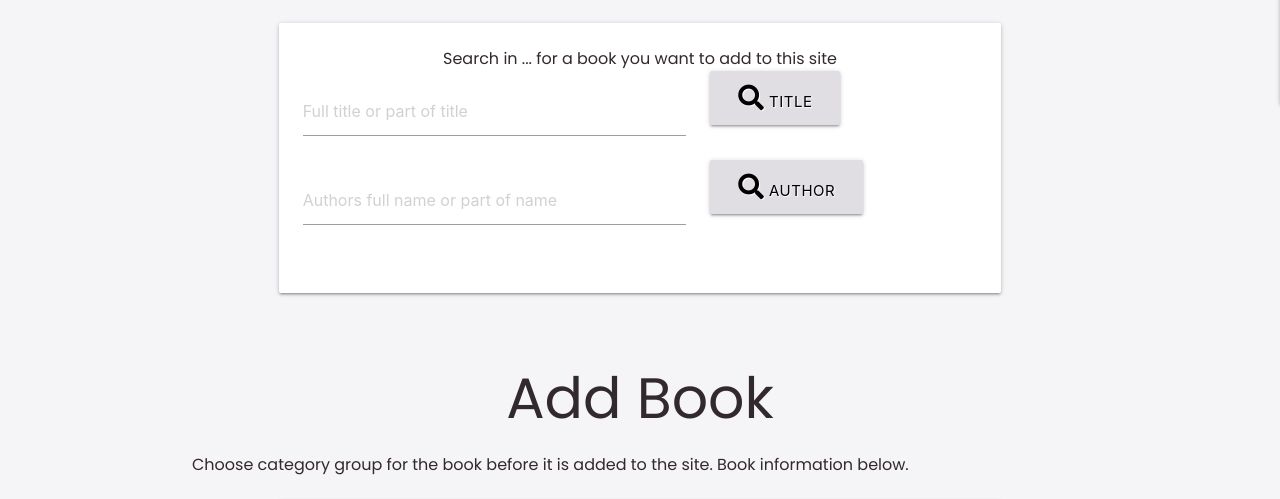
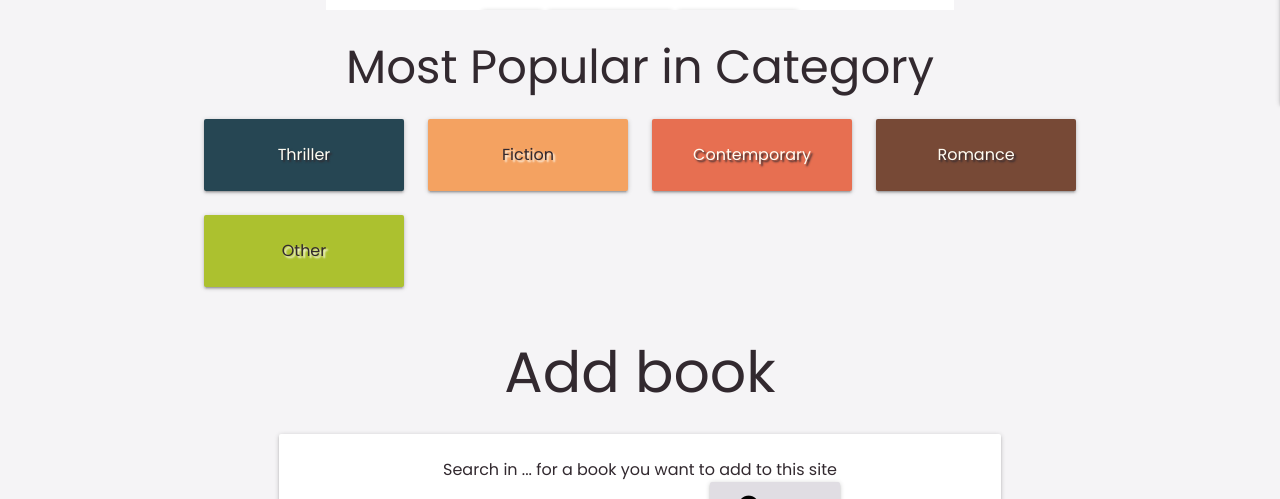
Before and after one commit to Carina-P/ms3-best-books, a Flask app: page / in a window 1280 px wide. Shown: the part 756-1255 px from the top of the page. Run offline with Flask 2, Linux system fonts and the light colour scheme; the visitor is signed in with stand-in values (Sample User, id 1); data that the repository does not hold is empty; some libraries are stand-ins or nearby versions.

Commit message:
Added Categories

```diff
--- a/static/css/style.css
+++ b/static/css/style.css
@@ -41,27 +41,33 @@ body{
     background-color: #cc2936;
     color: #ffffff;
     text-shadow: 1px 1px 1px rgba(0,0,0,1);
-}
-.bgr-red{
-    background-color: #cc2936;
-}
+    }
 .bgr-light{
     background-color: #fffcf2;
 }
 .bgr-white{
     background-color: #ffffff;
 }
+.bgr-acid{
+    background-color: #acc12f;
+}
+.bgr-darkgreen{
+    background-color: #264653;
+}
 .bgr-green{
     background-color: #2a9d8f;
 }
-.bgr-brown{
-    background-color: #774936;
+.bgr-sandy{
+    background-color: #f4a261;
 }
 .bgr-orange{
     background-color: #e76f51;
 }
-.bgr-sandy{
-    background-color: #f4a261;
+.bgr-red{
+    background-color: #cc2936;
+}
+.bgr-brown{
+    background-color: #774936;
 }
 
 /* Header */
--- a/templates/books.html
+++ b/templates/books.html
@@ -1,5 +1,13 @@
 {% extends "base.html" %}
 {% block content %}
+    <section id="search_for_book" class="container">
+        <div class="center-align">
+            <h3>Search for book in this database</h3>
+            <div class="card">
+                <div class="card-content"></div>
+            </div>
+        </div>
+    </section>
     <section id="popular" class="container">
         <div class="center-align">
             <h3>10 Most Popular Books</h3>
@@ -108,7 +116,40 @@
         </div>
     </div>
     </section>
-    <h3>Different Categories</h3>
+
+    <section id="categories">
+        <div class="center-align">
+            <h3>Most Popular in Category</h3>
+            <div class="row">
+                <div class="col s6 m3">
+                    <div class="card-panel bgr-darkgreen text-light dark-shadow">
+                        <span>Thriller</span>
+                    </div>
+                </div>
+                <div class="col s6 m3">
+                    <div class="card-panel bgr-sandy text-dark light-shadow">
+                        <span>Fiction</span>
+                    </div>
+                </div>
+                <div class="col s6 m3">
+                    <div class="card-panel bgr-orange text-light dark-shadow">
+                        <span>Contemporary</span>
+                    </div>
+                </div>
+                <div class="col s6 m3">
+                    <div class="card-panel bgr-brown text-light dark-shadow">
+                        <span>Romance</span>
+                    </div>
+                </div>
+                <div class="col s6 m3">
+                    <div class="card-panel bgr-acid text-dark light-shadow">
+                        <span>Other</span>
+                    </div>
+                </div>
+            </div>
+        </div>
+    </section>
+
 
     {% for book in books %}
         {{ book.title }}<br>
```
